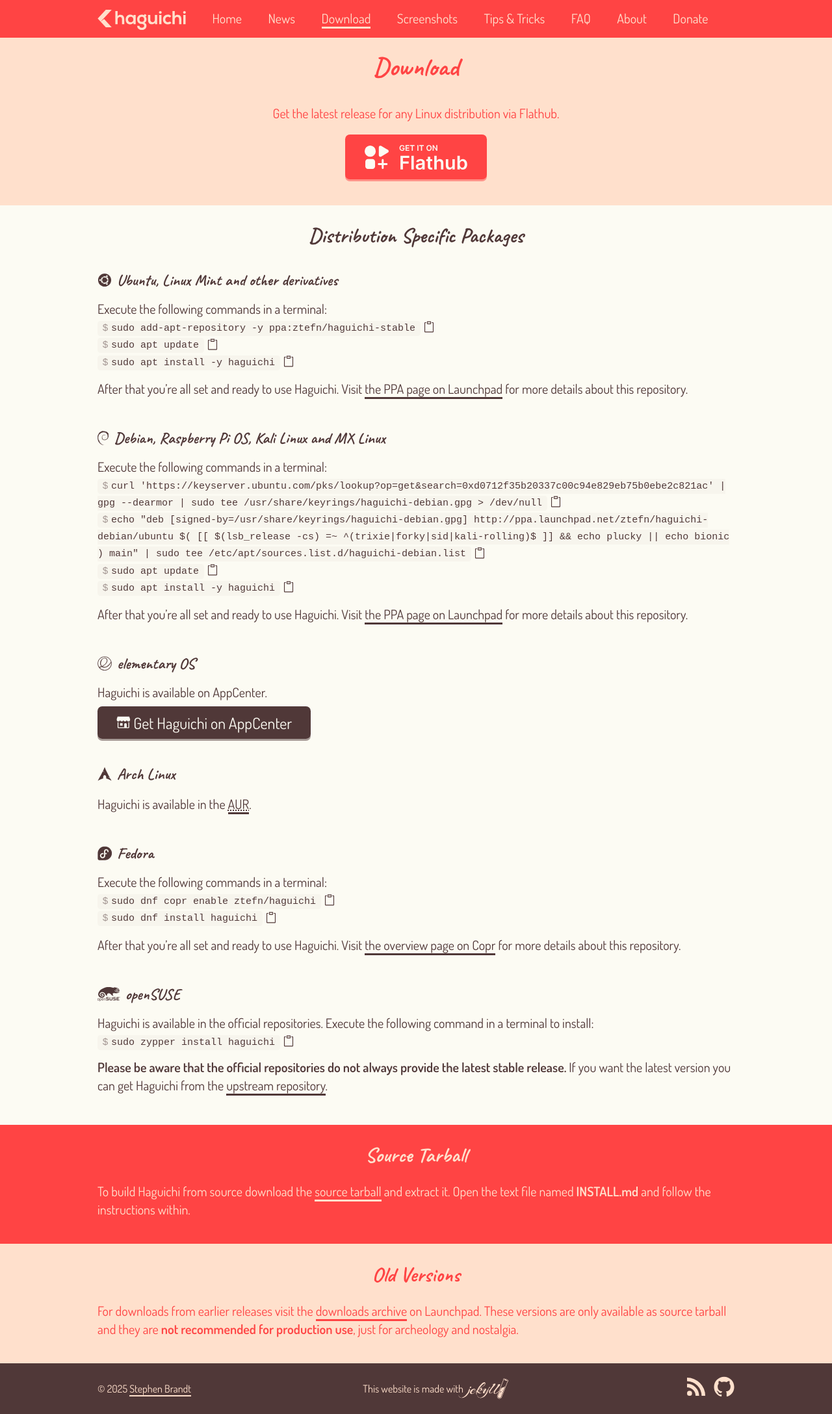
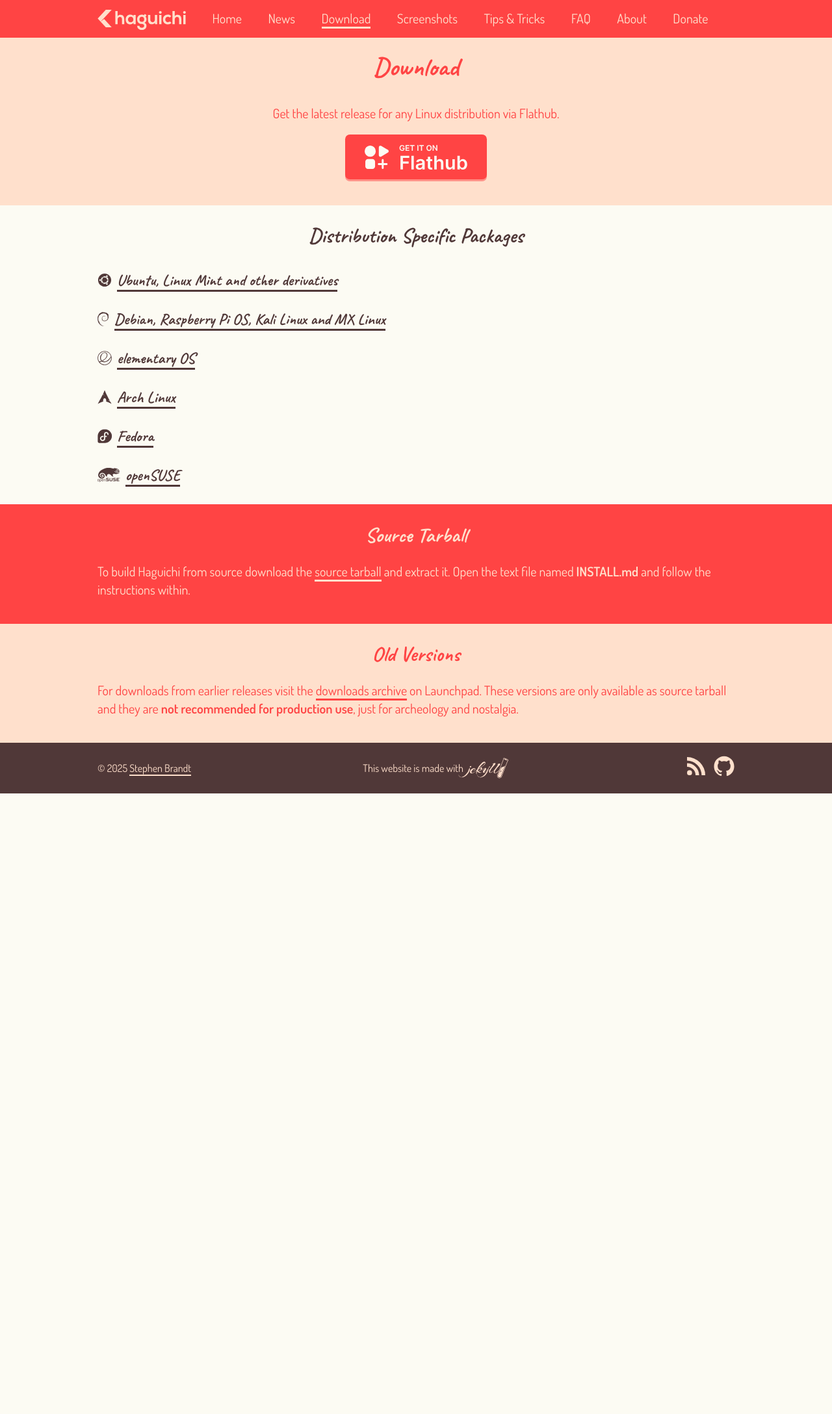
Before and after one commit to ztefn/haguichi-website, a Jekyll site: the page built from download.md, in a window 1280 px wide. Shown: the whole page at 65% size. Built offline with Jekyll 4.4.1, drawn with Linux system fonts in a browser that asks for light colours; comment, search, counter and statistics services are not loaded; after the commit the page ends 1221 px from its top, so only the background shows below that.

Commit message:
Use <details> disclosure element for distribution specific packages on download page
https://developer.mozilla.org/en-US/docs/Web/HTML/Reference/Elements/details

```diff
--- a/assets/main.scss
+++ b/assets/main.scss
@@ -57,9 +57,9 @@
 /**
  * Fonts
  */
-@include fontFace('Caveat', 'fonts/caveat');
-@include fontFace('Dosis',  'fonts/dosis');
-@include fontFace('Dosis',  'fonts/dosis-bold', normal, bold);
+@include fontFace("Caveat", "fonts/caveat");
+@include fontFace("Dosis",  "fonts/dosis");
+@include fontFace("Dosis",  "fonts/dosis-bold", normal, bold);
 
 
 /**
@@ -475,7 +475,7 @@
       right: 0;
       top: 3px;
 
-      [class*='bar-']
+      [class*="bar-"]
       {
         background: var(--primary-bg-color);
         display: block;
@@ -727,21 +727,43 @@
     }
   }
 
-  section.download-group
+  .download-group
   {
-    .wrapper
+    details
     {
       padding: 0 20px 30px;
+
+      summary
+      {
+        list-style-type: none;
+      }
 
       .download-head
       {
         margin: 0;
+
+        span
+        {
+          border-bottom-width: 3px;
+          border-bottom-style: solid;
+          cursor: pointer;
+        }
+      }
+
+      .download-content
+      {
+        scroll-margin-top: 3em;
       }
 
       p
       {
         margin: 0.8em 0;
       }
+    }
+
+    details[open] summary .download-head span
+    {
+      border-bottom-style: none;
     }
 
     .logo
@@ -848,7 +870,7 @@
     {
       background: var(--base-bg-color);
       border-radius: 0.5em;
-      content: '';
+      content: "";
       height: 0.4em;
       left: 0.6em;
       position: absolute;
@@ -862,7 +884,7 @@
       border-bottom: 0.7em solid transparent;
       border-right: 0.6em solid var(--base-fg-color);
       border-top: 0.7em solid transparent;
-      content: '';
+      content: "";
       position: absolute;
       left: 0;
       top: 0;
--- a/download.md
+++ b/download.md
@@ -11,23 +11,23 @@
     <p><a class="button" href="https://flathub.org/apps/com.github.ztefn.haguichi" target="_blank" alt="Get it on Flathub">{% include graphics/flathub-badge.svg %}</a></p>
   </div>
 </section>
-<section id="distributions" class="center-text">
-  <div class="wrapper">
+<section id="distributions">
+  <div class="wrapper center-text">
     <h2>Distribution Specific Packages{% include anchor.html slug='distributions' %}</h2>
   </div>
+  {% assign sorted_downloads = site.downloads | sort:"order" %}
+  {% for download in sorted_downloads %}
+  <div class="download-group">
+    <details class="wrapper">
+      <summary>
+        <div class="logo">{% include {{ download.logo }} %}</div>
+        <h3 class="download-head"><span>{{ download.title }}</span>{% include anchor.html slug=download.slug %}</h3>
+      </summary>
+      <div id="{{ download.slug }}" class="download-content">{{ download.content }}</div>
+    </details>
+  </div>
+  {% endfor %}
 </section>
-{% assign sorted_downloads = site.downloads | sort:"order" %}
-{% for download in sorted_downloads %}
-<section id="{{ download.slug }}" class="download-group">
-  <div class="wrapper">
-    {% if download.logo %}
-      <div class="logo">{% include {{ download.logo }} %}</div>
-    {% endif %}
-    <h3 class="download-head">{{ download.title }}{% include anchor.html slug=download.slug %}</h3>
-    <div class="download-content">{{ download.content }}</div>
-  </div>
-</section>
-{% endfor %}
 <section id="source-tarball" class="primary inverted">
   <div class="wrapper">
     <h2 class="center-text">Source Tarball{% include anchor.html slug='source-tarball' %}</h2>
```
